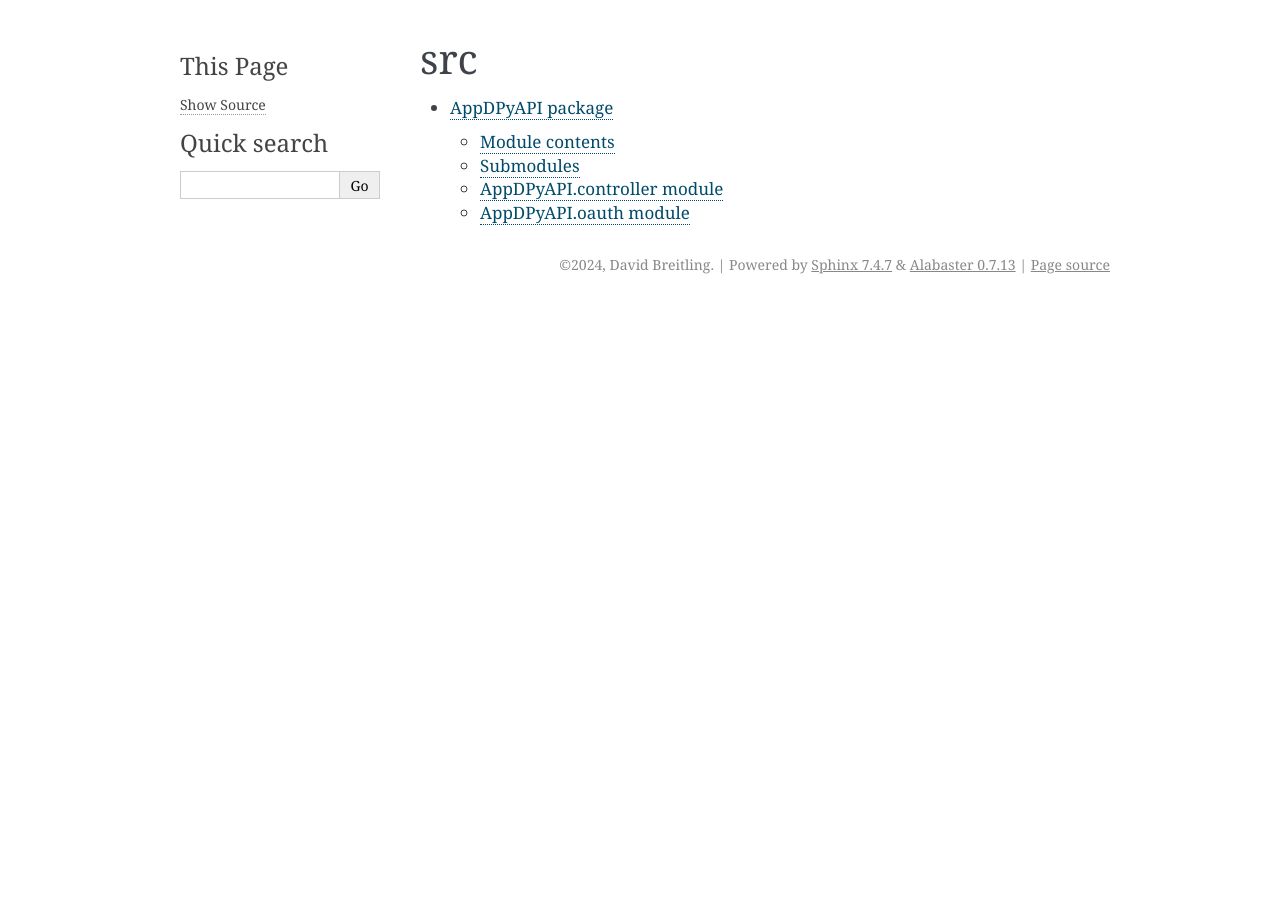
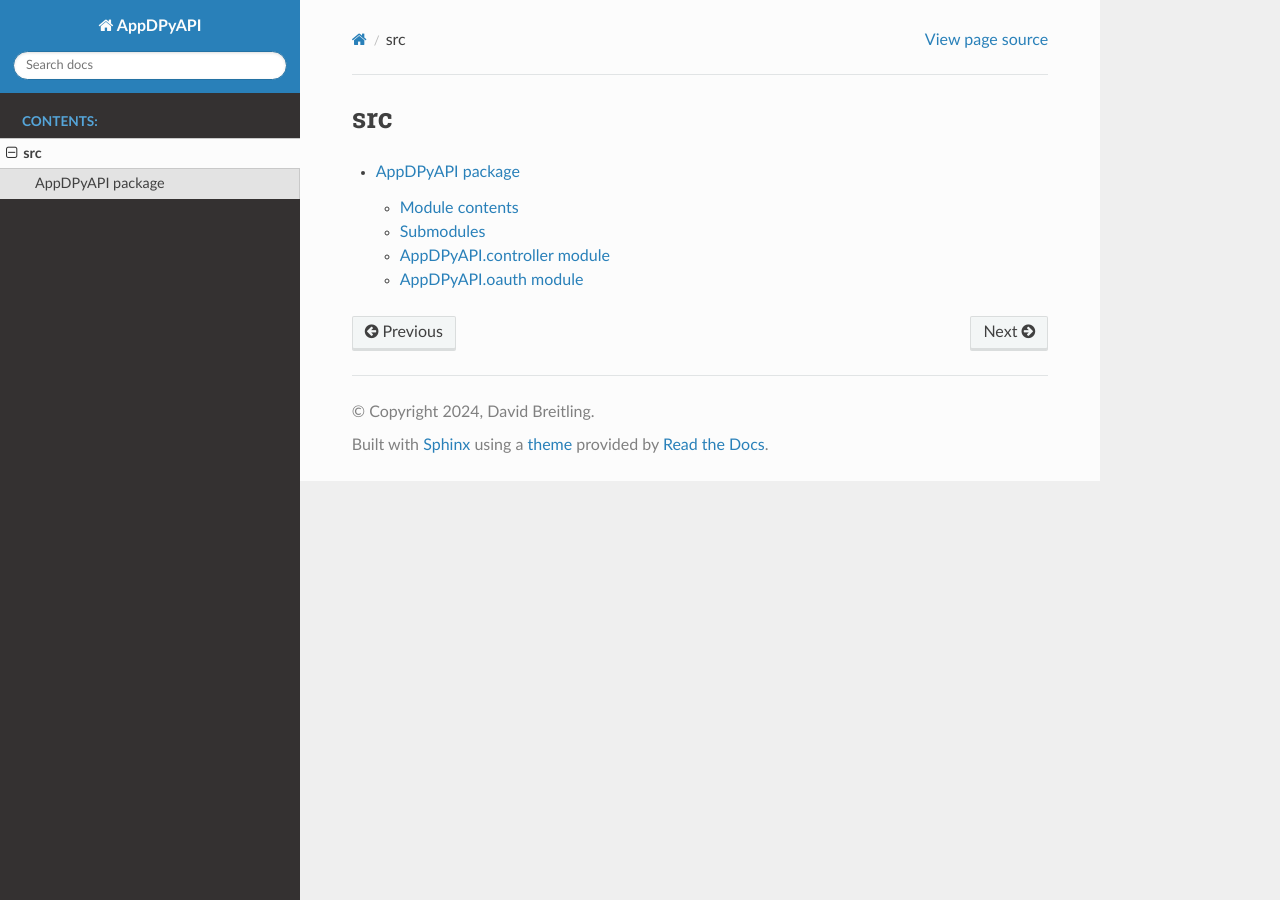
Before and after one commit to dklbreitling/AppDPyAPI, a Sphinx documentation site: the page built from docs/source/modules.rst, in a window 1280 px wide. Built offline with Sphinx 7.4.7 and the Read the Docs theme 2.0.0, drawn with Linux system fonts in a browser that asks for light colours.

Commit message:
feat: read the docs theme

```diff
--- a/docs/source/conf.py
+++ b/docs/source/conf.py
@@ -31,5 +31,6 @@
 # -- Options for HTML output -------------------------------------------------
 # https://www.sphinx-doc.org/en/master/usage/configuration.html#options-for-html-output
 
-html_theme = 'alabaster'
+# html_theme = 'alabaster'
+html_theme = "sphinx_rtd_theme"
 html_static_path = ['_static']
--- a/requirements.txt
+++ b/requirements.txt
@@ -1,3 +1,4 @@
 requests
 sphinx
 sphinxcontrib-napoleon
+sphinx-rtd-theme
--- a/setup.py
+++ b/setup.py
@@ -8,5 +8,5 @@
       author=api.__author__,
       package_dir={"": "src"},
       python_requires=">=3.10, <4",
-      install_requires=["requests", "sphinx", "sphinxcontrib-napoleon"],
+      install_requires=["requests", "sphinx", "sphinxcontrib-napoleon", "sphinx-rtd-theme"],
       license='Apache')
```
Also changed, not shown: 2 other files.
